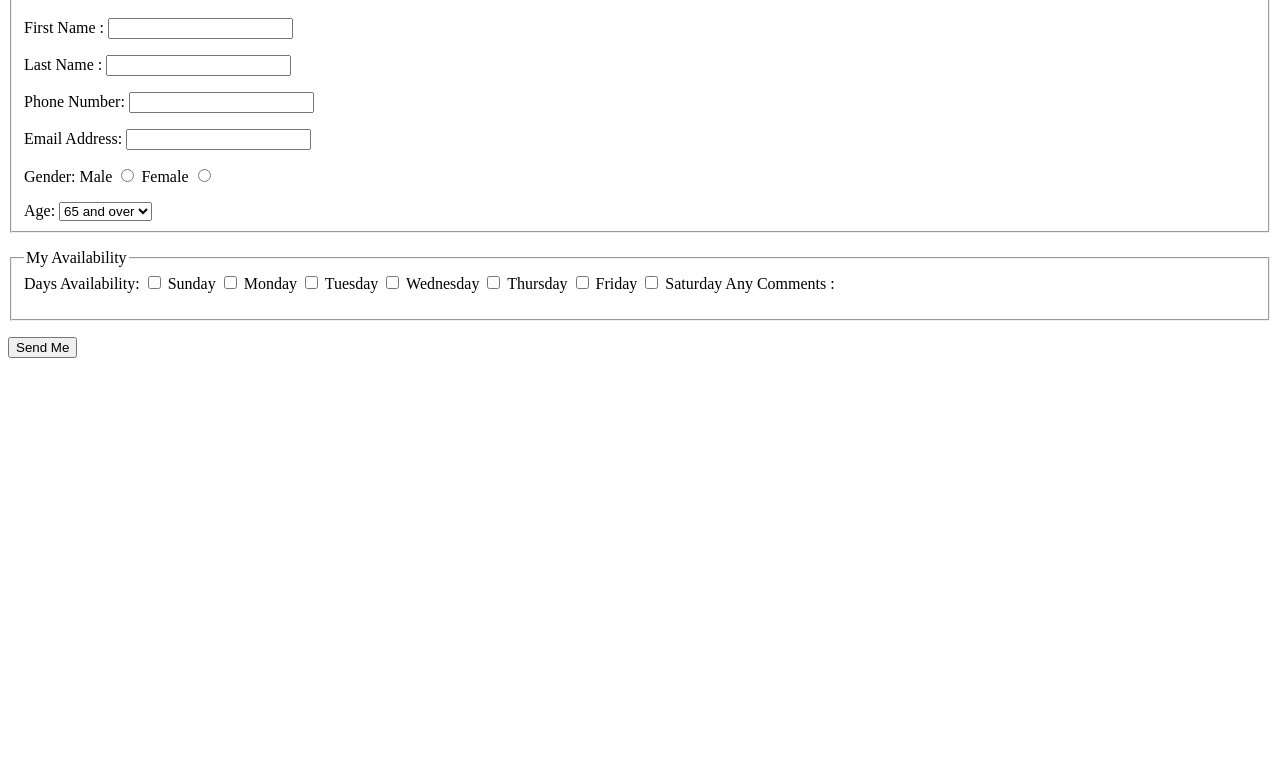
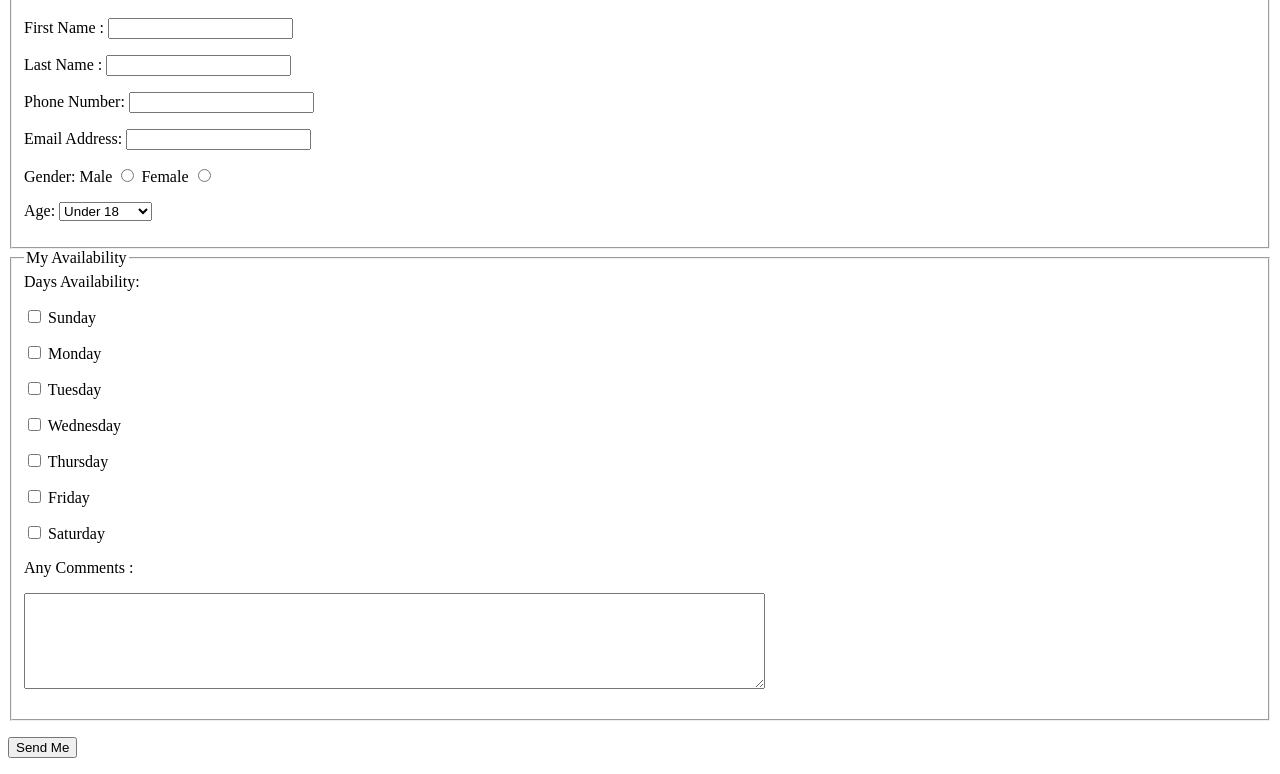
Before and after one commit to dpatel1996/Lab-3, a plain HTML site: page index.html in a window 1280 px wide. Shown: the part 101-875 px from the top of the page. Before the commit the page ends 800 px from the top, so only its background shows below. Drawn offline with Linux system fonts and the light colour scheme.

Commit message:
Changes on select tab, am comments tab
Few changed have been made in code for the select tab and also on the comments tab which was not working.

```diff
--- a/index.html
+++ b/index.html
@@ -21,39 +21,39 @@
           <label> Female <input type="radio" name="gender_field" value="Female"> </label>
         </p>
 
+        <p>
         <label> Age: </label>
           <select name="age_field">
-          <option value="age_field" selected> Under 18</option>
-          <option value="age_field" selected> 18-24</option>
-          <option value="age_field" selected> 25-34</option>
-          <option value="age_field" selected> 35-44</option>
-          <option value="age_field" selected> 45-54</option>
-          <option value="age_field" selected> 55-64</option>
-          <option value="age_field" selected> 65 and over</option>
+          <option value="Under 18" > Under 18</option>
+          <option value="18-24"> 18-24</option>
+          <option value="25-34"> 25-34</option>
+          <option value="35-44"> 35-44</option>
+          <option value="45-54"> 45-54</option>
+          <option value="55-64"> 55-64</option>
+          <option value="65 and over"> 65 and over</option>
         </select>
+        </p>
       </fieldset>
-
-      <p> </p>
 
       <fieldset>
         <legend> My Availability </legend>
           <label>Days Availability: </label>
-          <label><input type="checkbox" name="available_field[]" value="Sun"> Sunday </label>
-          <label><input type="checkbox" name="available_field[]" value="Monday"> Monday </label>
-          <label><input type="checkbox" name="available_field[]" value="Tuesday"> Tuesday </label>
-          <label><input type="checkbox" name="available_field[]" value="Wednesday"> Wednesday </label>
-          <label><input type="checkbox" name="available_field[]" value="Thursday"> Thursday </label>
-          <label><input type="checkbox" name="available_field[]" value="Friday"> Friday </label>
-          <label><input type="checkbox" name="available_field[]" value="Saturday"> Saturday </label>
-
+          <p><label><input type="checkbox" name="available_field[]" value="Sunday"> Sunday </label></p>
+          <p><label><input type="checkbox" name="available_field[]" value="Monday"> Monday </label></p>
+          <p><label><input type="checkbox" name="available_field[]" value="Tuesday"> Tuesday </label></p>
+          <p><label><input type="checkbox" name="available_field[]" value="Wednesday"> Wednesday </label></p>
+          <p><label><input type="checkbox" name="available_field[]" value="Thursday"> Thursday </label></p>
+          <p><label><input type="checkbox" name="available_field[]" value="Friday"> Friday </label></p>
+          <p><label><input type="checkbox" name="available_field[]" value="Saturday"> Saturday </label></p>
 
         <label> Any Comments : </label>
-          <text area rows="90" cols="5" name="comments_field" id="text_area">
+        <p>
+          <textarea cols="90" rows="6"  name="comments_field" id="text_area">
           </textarea>
-        <p> </p>
+        </p>
 
         <p>
-          <input type="hidden" name="hidden_field" value="Patel">
+          <input type="hidden" name="hidden_field" value="Patel Dhruv">
         </p>
       </fieldset>
       <p><input type="submit" value="Send Me"></p>
```
